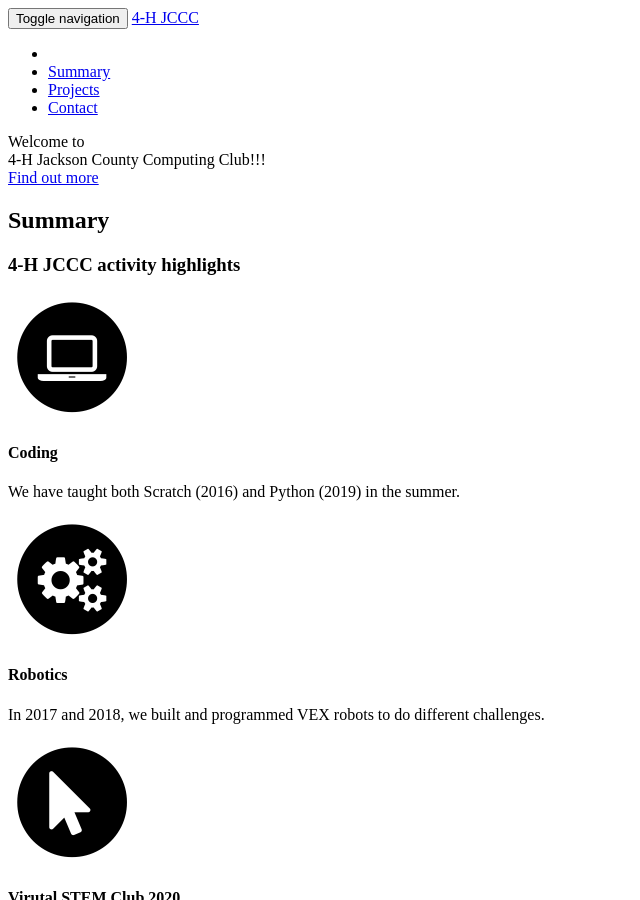
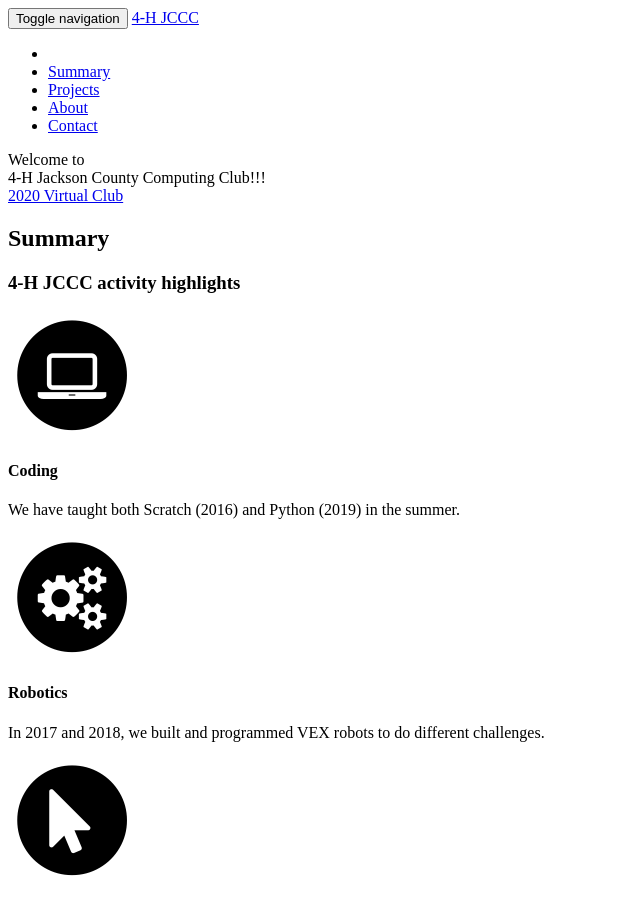
Before and after one commit to 4Hjccc/4Hjccc.github.io, a Jekyll site: the page built from index.html, in a window 1280 px wide and 900 px high. Shown: the whole window, without its empty margins (0-640 px from the left). Built offline with Jekyll 4.4.1, drawn with Linux system fonts in a browser that asks for light colours; some web fonts are replaced.

Commit message:
added about

```diff
--- a/_includes/header.html
+++ b/_includes/header.html
@@ -24,10 +24,10 @@
                     <li>
                         <a class="page-scroll" href="#portfolio">Projects</a>
                     </li>
-                   <!-- <li>
+                    <li>
                         <a class="page-scroll" href="#about">About</a>
                     </li>
-                    <li>
+                    <!--<li>
                         <a class="page-scroll" href="#team">Team</a>
                     </li> -->
                     <li>
@@ -46,7 +46,7 @@
             <div class="intro-text">
                 <div class="intro-lead-in">Welcome to</div>
                 <div class="intro-heading">4-H Jackson County Computing Club!!!</div>
-                <a href="#services" class="page-scroll btn btn-xl">Find out more</a>
+                <a href="#about" class="page-scroll btn btn-xl">2020 Virtual Club</a>
             </div>
         </div>
     </header>
```
